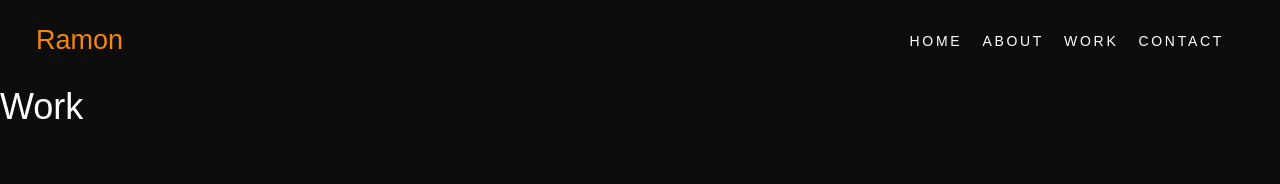
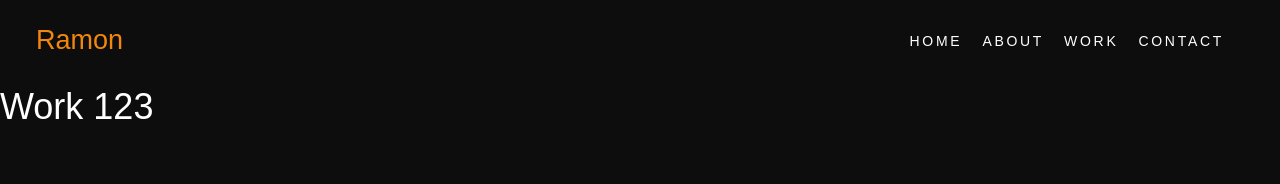
Before and after one commit to ramonpbarros/nextjs-portfolio, a Next.js app: page /work in a window 1280 px wide. Shown: the top 184 px of the page. Built offline with nearby package versions, Linux system fonts and the light colour scheme.

Commit message:
added test deploy

```diff
--- a/pages/work/index.js
+++ b/pages/work/index.js
@@ -6,7 +6,7 @@ export default function Work() {
       <Head>
         <title>Work</title>
       </Head>
-      <h1>Work</h1>
+      <h1>Work 123</h1>
     </>
   )
 }
```
